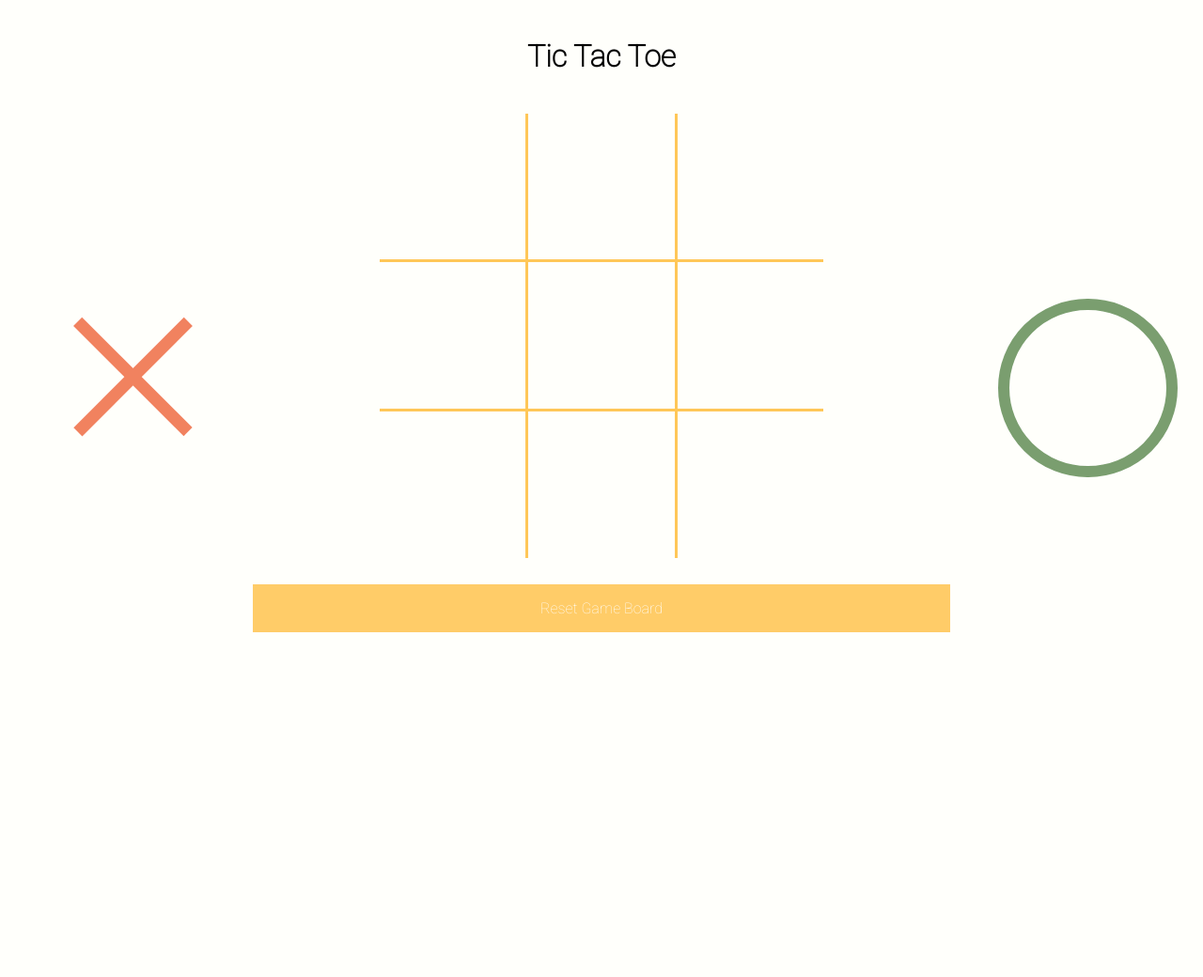
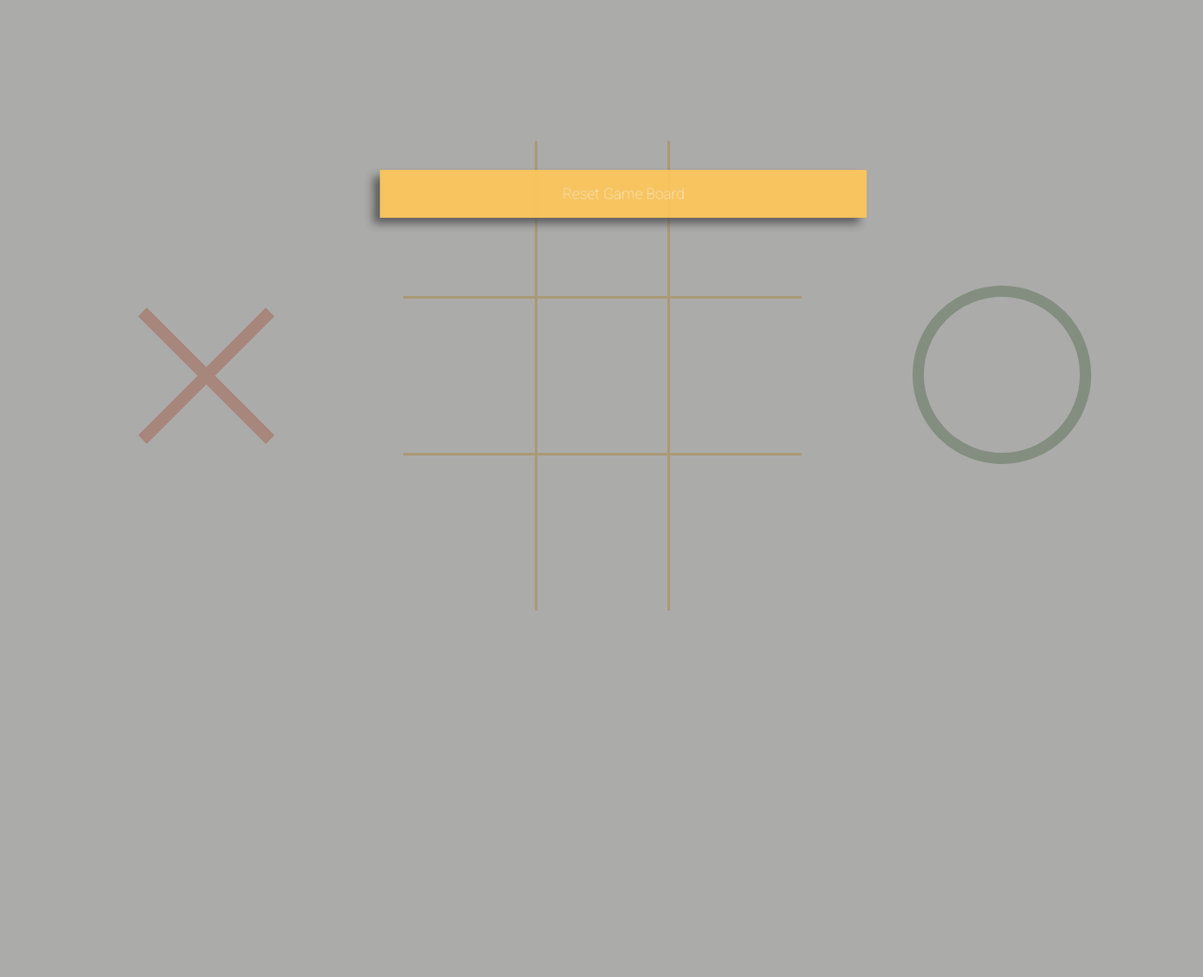
Before and after one commit to yuhsienchiang/tictactoe, a Flask app: template templates/game.html in a window 1280 px wide; the page is wider, and only the part inside the window is pictured. Shown: that part at 94% size. Before the commit the page ends 673 px from the top of that part, so only its background shows below. Run offline with Flask 2, Linux system fonts and the light colour scheme; the template is opened without the code that fills it, so the values that code supplies are empty.

Commit message:
deleted:    .elasticbeanstalk/config.yml 	modified:   static/css/style.css 	modified:   templates/game.html 	modified:   templates/index.html 	modified:   templates/layout.html
apply RWD to web app

```diff
--- a/static/css/style.css
+++ b/static/css/style.css
@@ -1,18 +1,17 @@
 @import url('https://fonts.googleapis.com/css?family=Roboto:100&display=swap');
-
 
 body {
     font-family: 'Roboto';
+    font-size: 16px;
     font-weight: 100;
     text-align: center;
-    font-size: 16px;
-
     background-color: #FFFFFB;
     margin: 0;
     padding: 0;
 }
 
 header {
+    display: block;
     height: auto;
     padding-top: 2.5vh;
     padding-bottom: 2.5vh;
@@ -23,7 +22,8 @@
     display: flex;
     flex-direction: row;
     width: 100vw;
-    height: 70vh;
+    height: auto;
+    min-height: 60vh;
 }
 
 .item {
@@ -151,6 +151,9 @@
 }
 
 td {
+    -webkit-box-sizing: border-box; /* Safari/Chrome, other WebKit */
+    -moz-box-sizing: border-box;    /* Firefox, other Gecko */
+    box-sizing: border-box;
     border-right: 3px solid #FFC758;
     height: 12vw;
     width: 12vw;
@@ -182,11 +185,28 @@
     border: 0.5vw solid #6c9460;
 }
 
+a {
+    text-decoration: none;
+    font-size: 1rem;
+    color: white;
+}
+
+a:visited {
+    color: white;
+}
+
+td a {
+    color: black;
+}
+
+td a:visited {
+    color: black;
+}
+
 .reset-btn {
     display: block;
     margin-top: 3.5vh;
     padding: 1rem;
-    color: #FFF;
     background-color: #FFC758;
     opacity: 0.9;
     transition: all 0.1s linear;
@@ -198,15 +218,42 @@
     box-shadow: -5px -5px 8px #888;
 }
 
-a {
-    text-decoration: none;
-    font-size: 1rem;
-    color: black;
+.start-btn {
+    position: absolute;
+    left: 50%;
+    top: 50%;
+    height:15vw;
+    width: 15vw;
+    margin: -7.5vw 0 0 -7.5vw;
+    border-radius: 50%;
+    font-size: 2rem;
+    line-height: 15vw;
+    background-color: #FFC758;
+    opacity: 0.9;
+    animation: bounce 0.9s ease-in-out infinite;
+    will-change: transform, box-shadow;
 }
 
-a:visited {
-    color: black;
+
+@keyframes bounce {
+    0% {
+        transform: translate(3px, -3px);
+        box-shadow: -3px 3px 7px #555, 1px -1px 7px #555;
+    }
+    46% {
+        transform: translate(8px, -8px);
+        box-shadow: -8px 8px 9px #555;
+    }
+    54% {
+        transform: translate(8px, -8px);
+        box-shadow: -8px 8px 9px #555;
+    }
+    100% {
+        transform: translate(3px, -3px);
+        box-shadow: -3px 3px 7px #555, 1px -1px 7px #555;
+    }
 }
+
 
 .crown {
     position: absolute;
@@ -215,5 +262,248 @@
     height: auto;
     top: 0;
     left: 50%;
+    z-index: 5;
     margin-left: -5vw;
 }
+
+.shade {
+    display: none;
+}
+
+@media screen and (orientation: portrait) {
+    header {
+        display: none;
+    }
+
+    .container {
+        flex-direction: column;
+        height: 100vh;
+    }
+
+    .left, .right {
+        margin-top: -7.5vh;
+        margin-left: -7.5vh;
+    }
+
+    .cross {
+        width: 15vh;
+        height: 15vh;
+    }
+
+    .cross::before, .cross::after {
+        left: 7.5vh;
+        height: 15vh;
+        width: 1vh;
+    }
+
+    .circle {
+        width: 15vh;
+        height: 15vh;
+    }
+
+    .circle::before {
+        height: 13vh;
+        width: 13vh;
+        border: 1vh solid #6c9460;
+    }
+
+    .start-btn {
+        height:18vh;
+        width: 18vh;
+        margin: -9vh 0 0 -9vh;
+        font-size: 2rem;
+        line-height: 18vh;
+    }
+
+    table {
+        display: block;
+        position: absolute;
+        top: 50%;
+        left: 50%;
+        margin-top: -21vh;
+        margin-left: -19vh;
+    }
+
+    td {
+        height: 13vh;
+        width: 13vh;
+    }
+
+    td .cross, td .circle {
+        height: 10vh;
+        width: 10vh;
+    }
+
+    td  .cross::before, td .cross::after {
+        left: 5vh;
+        height: 10vh;
+        width: 0.5vh;
+    }
+
+    td .circle::before {
+        height: 9vh;
+        width: 9vh;
+        border: 0.5vh solid #6c9460;
+    }
+
+    .reset-btn {
+        display: none;
+        position: absolute;
+        width: 45vw;
+        left: 50%;
+        margin-left: -22.5vw;
+        padding: 1rem;
+    }
+
+    .reset-btn:hover {
+        transform: none;
+    }
+
+    .end-game {
+        display: block;
+        z-index: 15;
+        animation: bounce 0.9s ease-in-out infinite;
+    }
+
+    .shade {
+        display: block;
+        position: absolute;
+        height: auto;
+        width: auto;
+    }
+
+    .shade::after {
+        display: block;
+        position: absolute;
+        content: '';
+        top: -50vh;
+        left: 0;
+        z-index: 10;
+        width: 120vw;
+        height: 130vh;
+        background-color: #888;
+        opacity: 0.7;
+    }
+
+    .crown {
+        width: 15vw;
+        top: 2vh;
+        margin-left: -7.5vw;
+    }
+
+}
+
+
+@media screen and (orientation: landscape) {
+    header {
+        display: none;
+    }
+
+    .container {
+        height: 100vh;
+    }
+
+    .left, .right {
+        margin-top: -7.5vw;
+        margin-left: -7.5vw;
+    }
+
+    .cross {
+        width: 15vw;
+        height: 15vw;
+    }
+
+    .cross::before, .cross::after {
+        left: 7.5vw;
+        height: 15vw;
+        width: 1vw;
+    }
+
+    .circle {
+        width: 15vw;
+        height: 15vw;
+    }
+
+    .circle::before {
+        height: 13vw;
+        width: 13vw;
+        border: 1vw solid #6c9460;
+    }
+
+    table {
+        display: block;
+        position: absolute;
+        top: 50%;
+        left: 50%;
+        margin-top: -19.5vw;
+        margin-left: -16.5vw;
+    }
+
+    td {
+        height: 13vw;
+        width: 13vw;
+    }
+
+    td .cross, td .circle {
+        height: 10vw;
+        width: 10vw;
+    }
+
+    td  .cross::before, td .cross::after {
+        left: 5vw;
+        height: 10vw;
+        width: 0.5vw;
+    }
+
+    td .circle::before {
+        height: 9vw;
+        width: 9vw;
+        border: 0.5vw solid #6c9460;
+    }
+
+    .reset-btn {
+        display: none;
+        position: absolute;
+        width: 38vw;
+        left: 50%;
+        top: 20vh;
+        margin-left: -19vw;
+        padding: 1rem;
+    }
+
+    .reset-btn:hover {
+        transform: none;
+    }
+
+    .end-game {
+        display: block;
+        z-index: 15;
+        animation: bounce 0.9s ease-in-out infinite;
+    }
+
+    .shade {
+        display: block;
+        position: absolute;
+        height: auto;
+        width: auto;
+    }
+
+    .shade::after {
+        display: block;
+        position: absolute;
+        content: '';
+        top: 0;
+        left: -40vw;
+        z-index: 10;
+        width: 140vw;
+        height: 130vh;
+        background-color: #888;
+        opacity: 0.7;
+    }
+
+    .crown {
+        width: 15vw;
+        top: 3vh;
+        margin-left: -7.5vw;
+    }
+}
--- a/templates/game.html
+++ b/templates/game.html
@@ -26,7 +26,10 @@
         </tr>
         {% endfor %}
     </table>
-    <a href="{{ url_for('reset') }}" class="reset-btn">Reset Game Board</a>
+    <a href="{{ url_for('reset') }}" class="reset-btn  {% if winner != None %} end-game {% endif %}">Reset Game Board</a>
+    {% if winner != None %}
+    <div class="shade"></div>
+    {% endif %}
 {% endblock %}
 
 
--- a/templates/index.html
+++ b/templates/index.html
@@ -6,8 +6,7 @@
 {% endblock %}
 
 {% block body %}
-<a href="{{ url_for('start') }}" class="reset-btn">Start Game</a>
-
+<a href="{{ url_for('start') }}" class="start-btn">Start</a>
 {% endblock %}
 
 
--- a/templates/layout.html
+++ b/templates/layout.html
@@ -3,12 +3,10 @@
     <head>
         <title>Tic Tac Toe</title>
         <meta charset="utf-8">
-        <meta name="viewport" content="width=device-width, initial-scale=1, shrink-to-fit=no">
+        <meta name="viewport" content="width=device-width, initial-scale=1, shrink-to-fit=no viewport-fit=cover">
 
         <link rel="stylesheet" href="{{ url_for('static', filename='css/style.css') }}">
     </head>
-
-
     <body>
         <header>
             <h1>Tic Tac Toe</h1>
@@ -18,19 +16,14 @@
                 {% block cross %}
                 {% endblock %}
             </section>
-            <section class="item board">
+            <section class="item">
                 {% block body %}
                 {% endblock %}
-
-
             </section>
             <seciton class="item">
                 {% block circle %}
                 {% endblock %}
             </seciton>
-
         </main>
-
-
     </body>
 </html>
```
Also changed, not shown: .elasticbeanstalk/config.yml (deleted).
